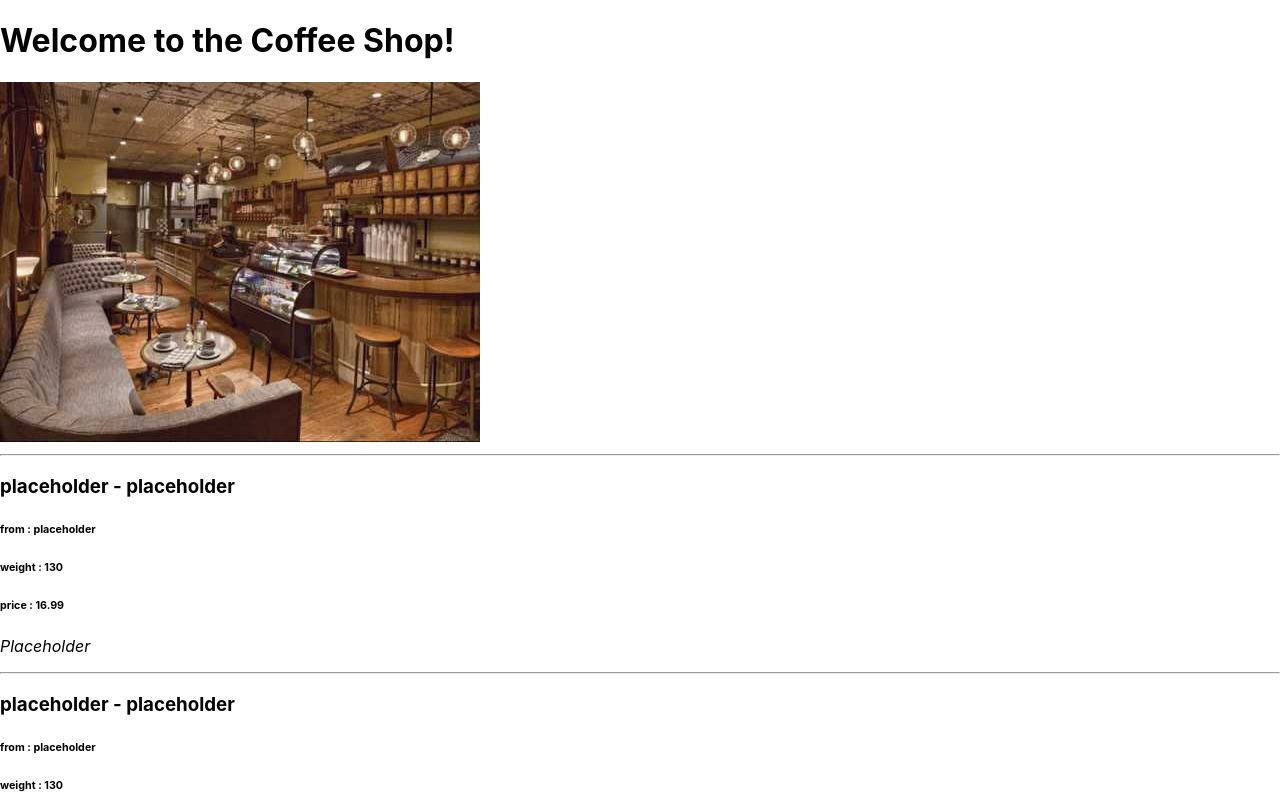
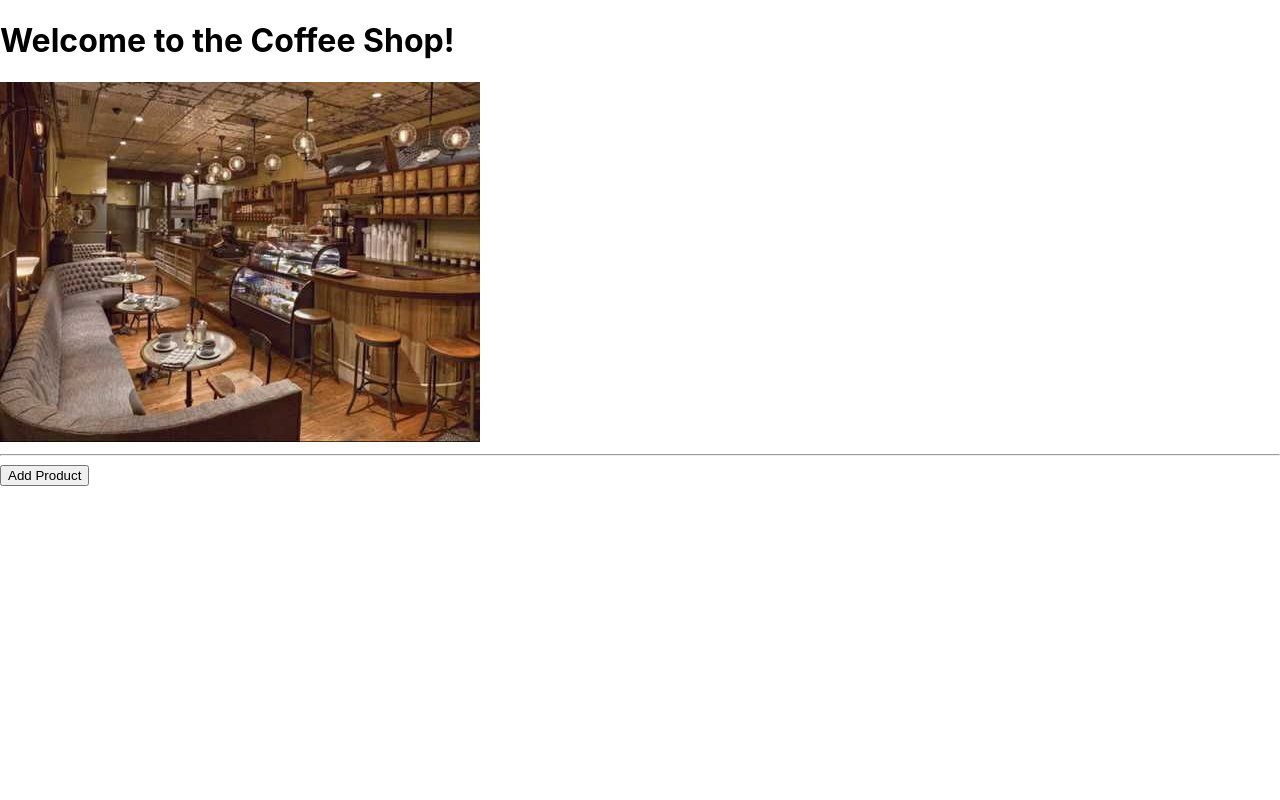
Before and after one commit to Molagg92/coffe-shop-app, a React (Create React App) app: page / in a window 1280 px wide. Shown: the top 800 px of the page. Built offline with nearby package versions, Linux system fonts and the light colour scheme.

Commit message:
can add coffee to the queue list

```diff
--- a/src/components/App.js
+++ b/src/components/App.js
@@ -1,12 +1,12 @@
 import React from "react";
 import Header from "./Header";
-import ProductList from "./ProductList";
+import ProductControl from "./ProductControl";
 
 function App(){
   return (
     <React.Fragment>
       <Header />
-      <ProductList />
+      <ProductControl />
     </React.Fragment>
   );
 }
--- a/src/components/NewProductForm.js
+++ b/src/components/NewProductForm.js
@@ -0,0 +1,46 @@
+import React from "react";
+import PropTypes from "prop-types";
+import { v4 } from 'uuid';
+
+function NewProductForm(props){
+
+  function handleNewProductFormSubmission(event) {
+    event.preventDefault();
+    props.onNewProductCreation({
+      name: event.target.name.value,
+      origin: event.target.origin.value,
+      blend: event.target.blend.value,
+      discription: event.target.discription.value,
+      id: v4()
+    });
+  }
+
+  return (
+    <React.Fragment>
+      <form onSubmit={handleNewProductFormSubmission}>
+        <input
+          type='text'
+          name='name'
+          placeholder='Pair Names' />
+        <input
+          type='text'
+          name='origin'
+          placeholder='origin' />
+        <input
+          type='text'
+          name='blend'
+          placeholder='blend' />
+        <textarea
+          name='discription'
+          placeholder='Give a discription.' />
+        <button type='submit'>Help!</button>
+      </form>
+    </React.Fragment>
+  );
+}
+
+NewProductForm.propTypes = {
+  onNewProductCreation: PropTypes.func
+};
+
+export default NewProductForm;
--- /dev/null
+++ b/src/components/ProductControl.js
@@ -0,0 +1,50 @@
+import React from 'react';
+import NewProductForm from './NewProductForm';
+import ProductList from './ProductList';
+
+class ProductControl extends React.Component {
+
+  constructor(props) {
+    super(props);
+    this.state = {
+      formVisibleOnPage: false,
+      mainProductList: []
+    };
+    this.handleClick = this.handleClick.bind(this);
+  }
+
+  handleClick = () => {
+    this.setState(prevState => ({
+      formVisibleOnPage: !prevState.formVisibleOnPage
+    }));
+  }
+
+  handleAddingNewProductToList = (newProduct) => {
+    const newMainProductList = this.state.mainProductList.concat(newProduct);
+    this.setState({
+      mainProductList: newMainProductList,
+      formVisibleOnPage: false
+    });
+  }
+
+  render(){
+    let currentlyVisibleState = null;
+    let buttonText = null; // new code
+    if (this.state.formVisibleOnPage) {
+      currentlyVisibleState = <NewProductForm onNewProductCreation={this.handleAddingNewProductToList} />
+      buttonText = "Return to Product List";
+    } else {
+      currentlyVisibleState = <ProductList productList={this.state.mainProductList} />;
+      buttonText = "Add Product"
+    }
+    return (
+      <React.Fragment>
+        {currentlyVisibleState}
+        <button onClick={this.handleClick}>{buttonText}</button>
+      </React.Fragment>
+    );
+  }
+
+}
+
+export default ProductControl;
--- a/src/components/ProductList.js
+++ b/src/components/ProductList.js
@@ -1,39 +1,13 @@
 import React from "react";
 import Product from "./Product";
+import PropTypes from "prop-types";
 
-const mainProductList = [
-  {
-    name: 'placeholder',
-    blend: 'placeholder',
-    origin: 'placeholder',
-    weight: "130",
-    price: "16.99",
-    discription: "Placeholder"
-  },
-  {
-    name: 'placeholder',
-    blend: 'placeholder',
-    origin: 'placeholder',
-    weight: "130",
-    price: "16.99",
-    discription: "Placeholder"
-  },
-  {
-    name: 'placeholder',
-    blend: 'placeholder',
-    origin: 'placeholder',
-    weight: "130",
-    price: "16.99",
-    discription: "Placeholder"
-  }
-];
-
-function ProductList(){
+function ProductList(props){
 
   return (
     <React.Fragment>
       <hr/>
-      {mainProductList.map((product, index) =>
+      {props.productList.map((product, index) =>
         <Product name={product.name}
           blend={product.blend}
           origin={product.origin}
@@ -67,4 +41,8 @@ function ProductList(){
   //   );
 }
 
+ProductList.propTypes = {
+  productList: PropTypes.array
+};
+
 export default ProductList;
```
